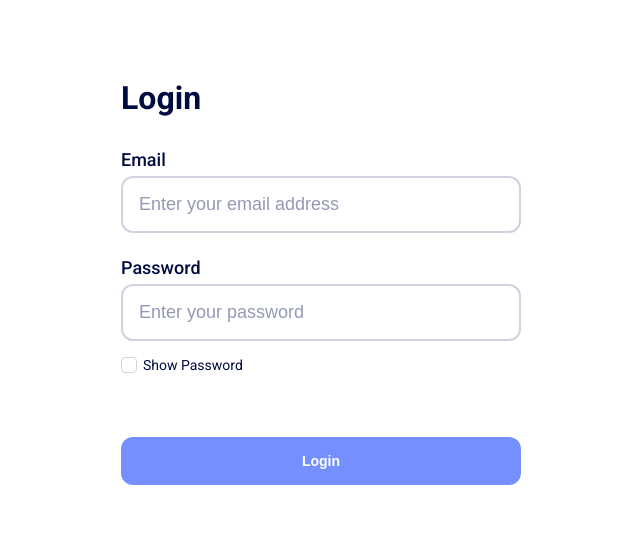
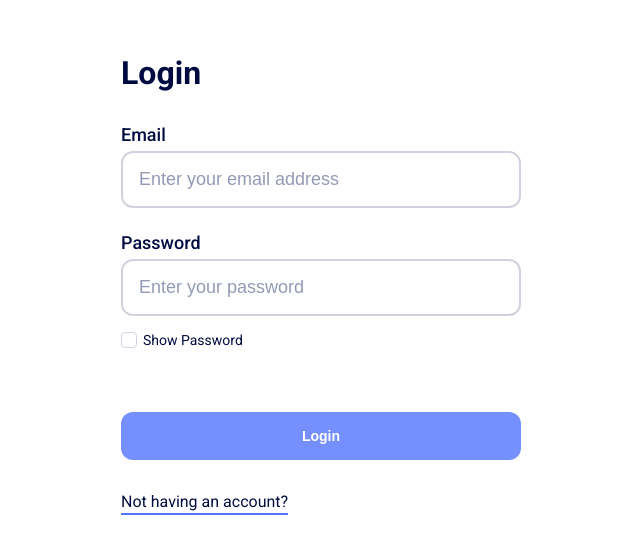
Before and after one commit to berakoc/catchapp-frontend, a React (Create React App) app: page /login in a window 1280 px wide. Shown: the part 118-672 px from the top of the page, without its empty margins (319-959 px from the left). Built offline with nearby package versions, Linux system fonts and the light colour scheme; no server answers.

Commit message:
*New: Added link for signup in login

```diff
--- a/src/components/organisms/LoginForm.js
+++ b/src/components/organisms/LoginForm.js
@@ -1,5 +1,6 @@
 import PropTypes from 'prop-types'
 import React, { useState } from 'react'
+import { Link } from 'react-router-dom'
 import Colors from '../../lib/colors'
 import AuthButton from '../atoms/AuthButton'
 import Spacer from '../atoms/Spacer'
@@ -31,6 +32,13 @@ export default function LoginForm(props) {
             }}>{props.error || 'No error'}</div>
             <Spacer size={24} />
             <AuthButton text='Login' />
+            <Spacer size={32} />
+            <Link style={{
+                color: Colors.primaryDark,
+                textDecoration: 'none',
+                paddingBottom: 2,
+                borderBottom: `2px solid ${Colors.primary}`
+            }} to='/signup'>Not having an account?</Link>
         </form>
     )
 }
```
Also changed, not shown: src/components/pages/Login.js (+0 -18 lines).
